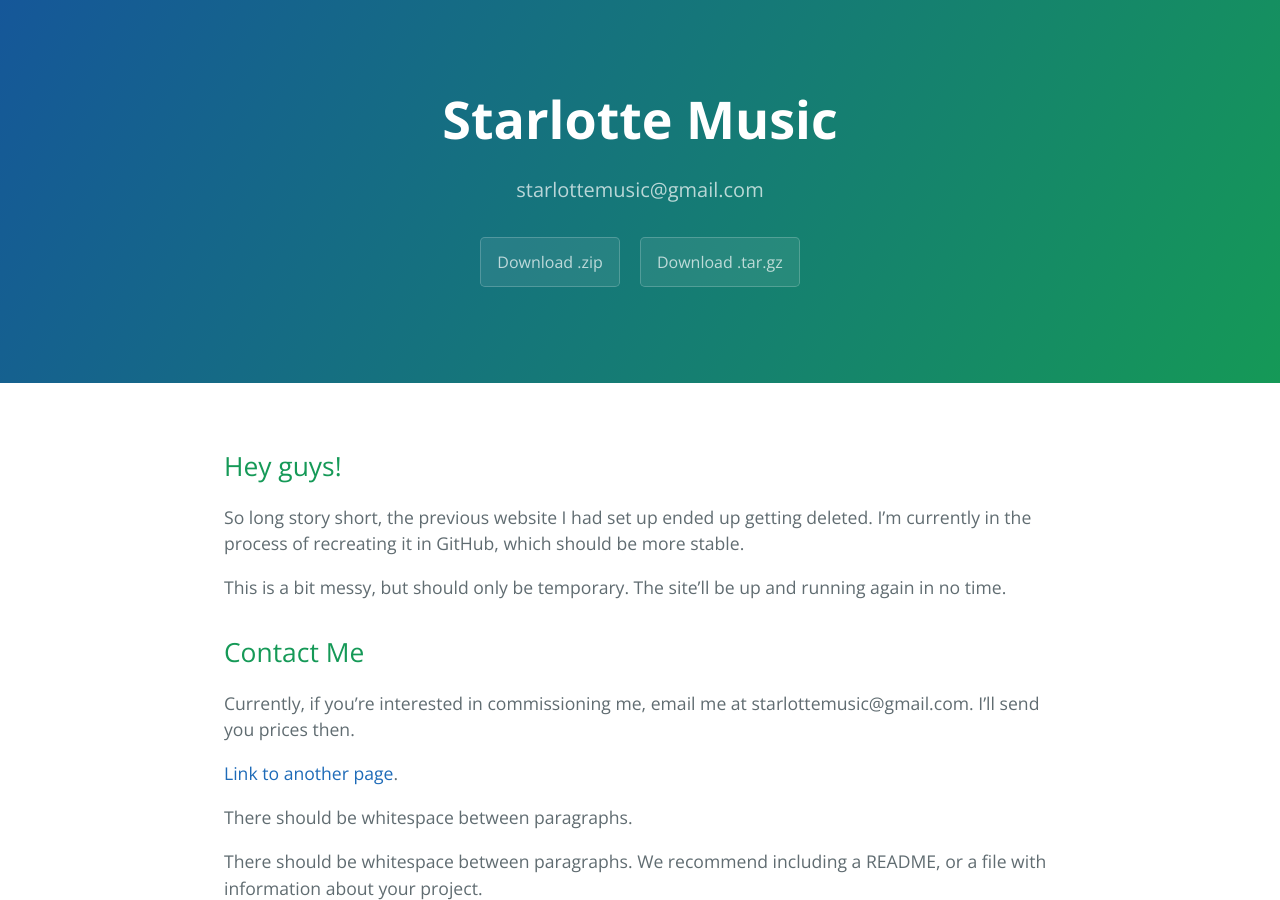
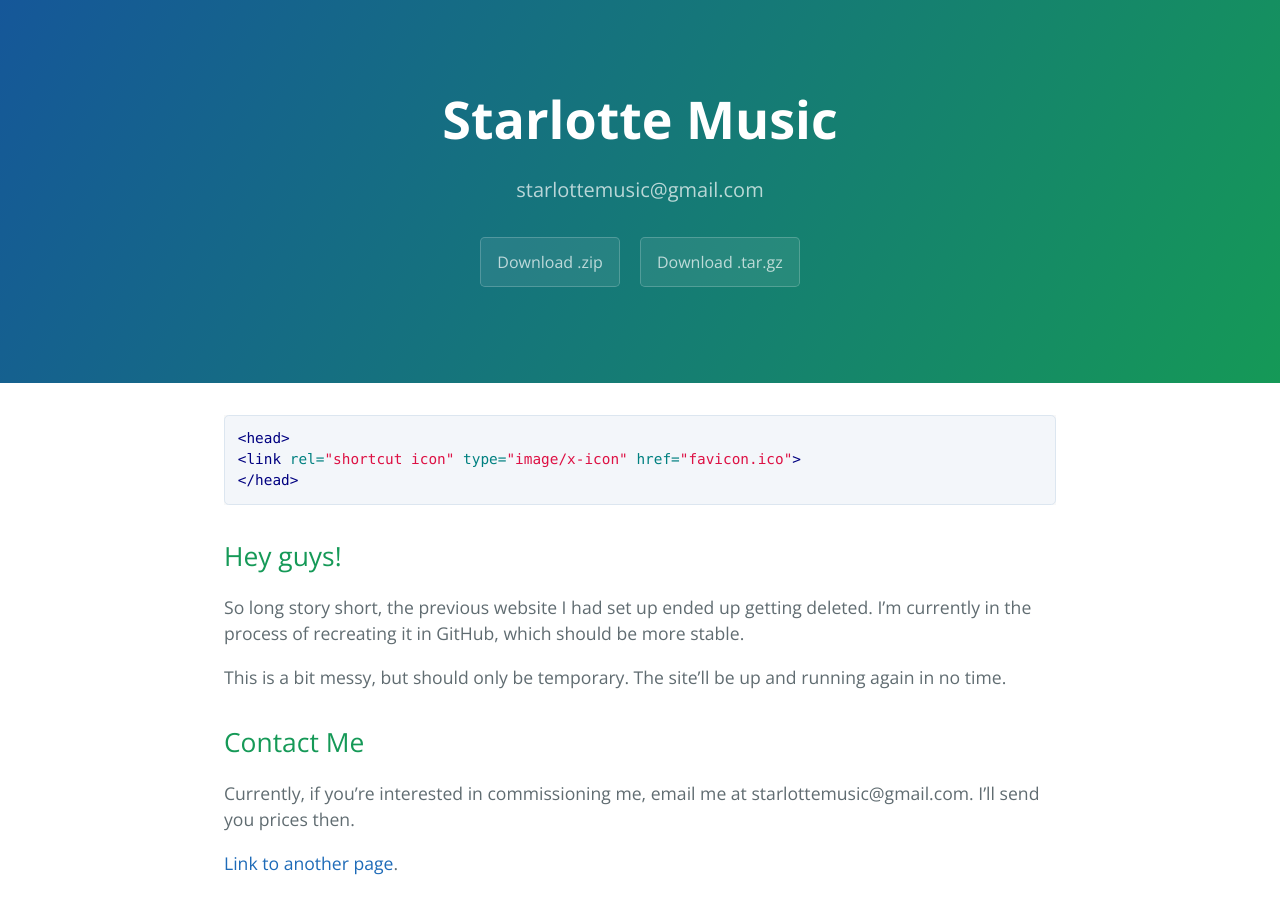
Before and after one commit to starlottemusic/starlottemusic.github.io, a Jekyll site: the page built from index.md, in a window 1280 px wide and 900 px high. Built offline with Jekyll 4.4.1, drawn with Linux system fonts in a browser that asks for light colours.

Commit message:
Update index.md

````diff
--- a/index.md
+++ b/index.md
@@ -4,7 +4,13 @@
 description: starlottemusic@gmail.com
 ---
 
+```html
+<head>
 <link rel="shortcut icon" type="image/x-icon" href="favicon.ico">
+</head>
+```
+
+
 
 ## Hey guys!
 
````
